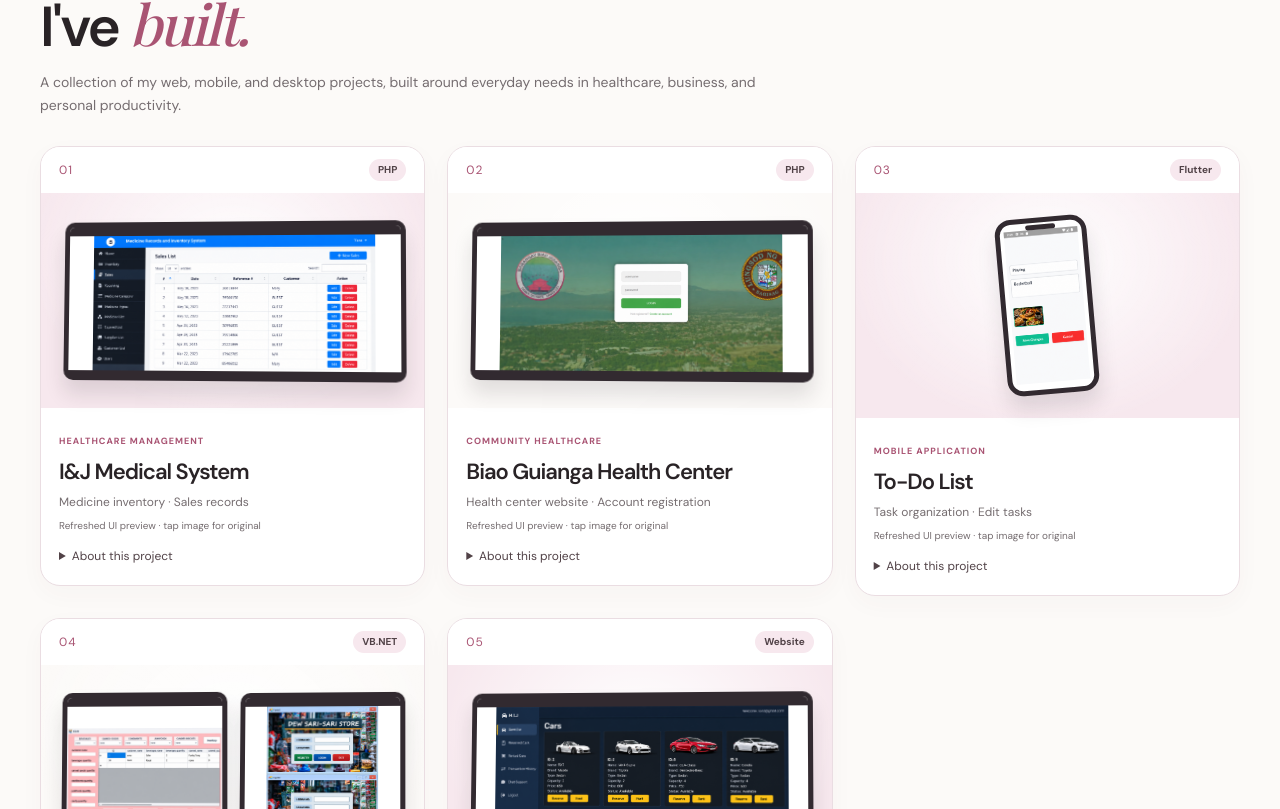
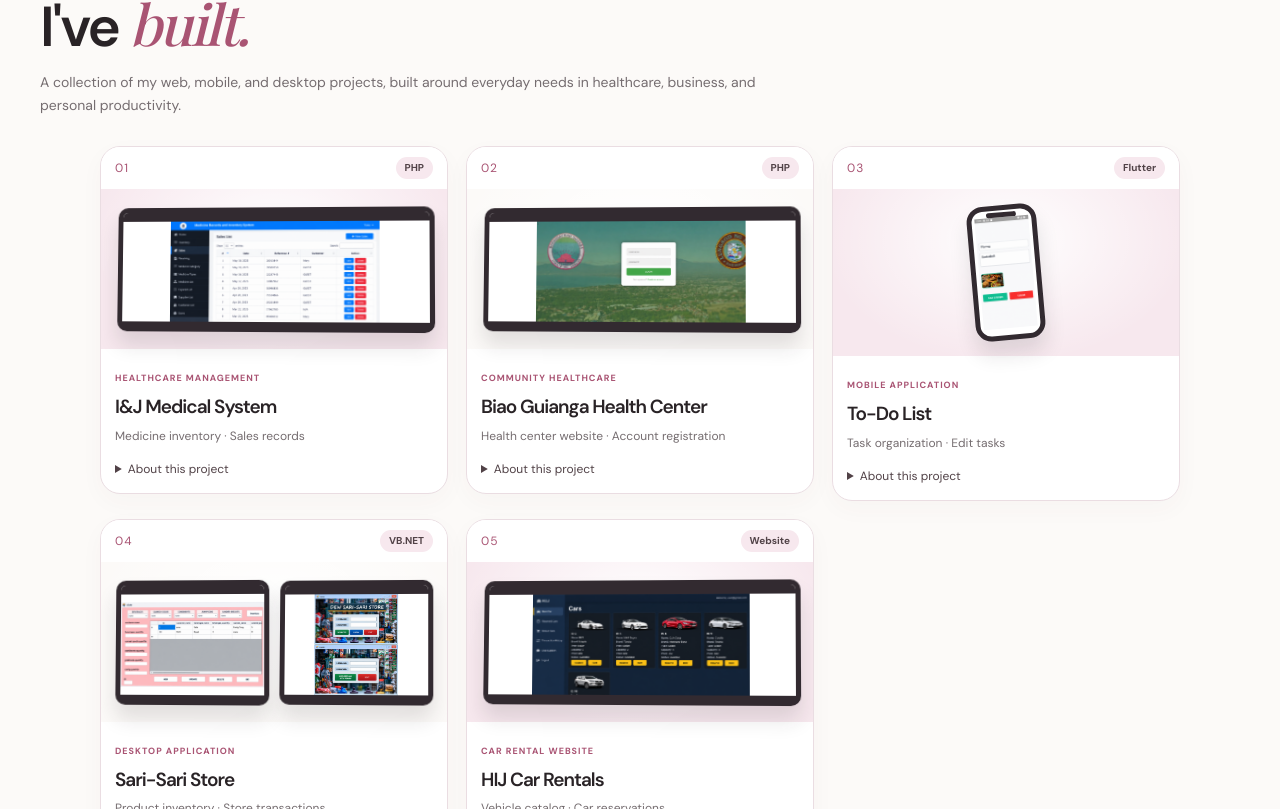
Before and after one commit to bennelyana/portfolio, a Next.js app: page / in a window 1280 px wide. Shown: the part 1211-2020 px from the top of the page. Built offline with nearby package versions, Linux system fonts and the light colour scheme; a web font is replaced by a local one.

Commit message:
Make project cards compact and remove preview captions

```diff
--- a/app/page.tsx
+++ b/app/page.tsx
@@ -66,7 +66,6 @@ export default function Home() {
                     <span className="project-category">{project.category}</span>
                     <h3 className="project-title">{project.title}</h3>
                     <p className="project-teaser">{project.highlights.slice(0, 2).join(" · ")}</p>
-                    <p className="preview-caption">Refreshed UI preview · tap image for original</p>
                     <details className="project-details">
                       <summary>About this project</summary>
                       <p className="project-description">{project.description}</p>
--- a/app/portfolio.css
+++ b/app/portfolio.css
@@ -388,7 +388,17 @@ body .project-screenshot:hover img { transform: scale(1.025); }
   body .contact-box { padding: 24px 16px; }
   body .credential-grid { max-width: 320px; }
 }
-.preview-caption { margin-top: 6px; color: var(--gray); font-size: 10px; line-height: 1.5; }
+/* Compact project cards, with full screenshots available on click. */
+body #projects .projects-grid { max-width: 1080px; margin-inline: auto; gap: 18px; }
+body #projects .project-heading { padding: 10px 14px; }
+body #projects .project-gallery { min-height: 160px; padding: 16px 14px; gap: 10px; }
+body #projects .project-screenshot { height: 125px; }
+body #projects .project-kind-mobile .project-screenshot { flex-basis: 70px; height: 135px; }
+body #projects .project-content { padding: 14px; }
+body #projects .project-title { font-size: 19px; }
+@media (max-width: 600px) {
+  body #projects .projects-grid { max-width: 360px; }
+}
 @media (prefers-reduced-motion: reduce) {
   html { scroll-behavior: auto; }
   .scroll-reveal { opacity: 1; translate: none; }
```
